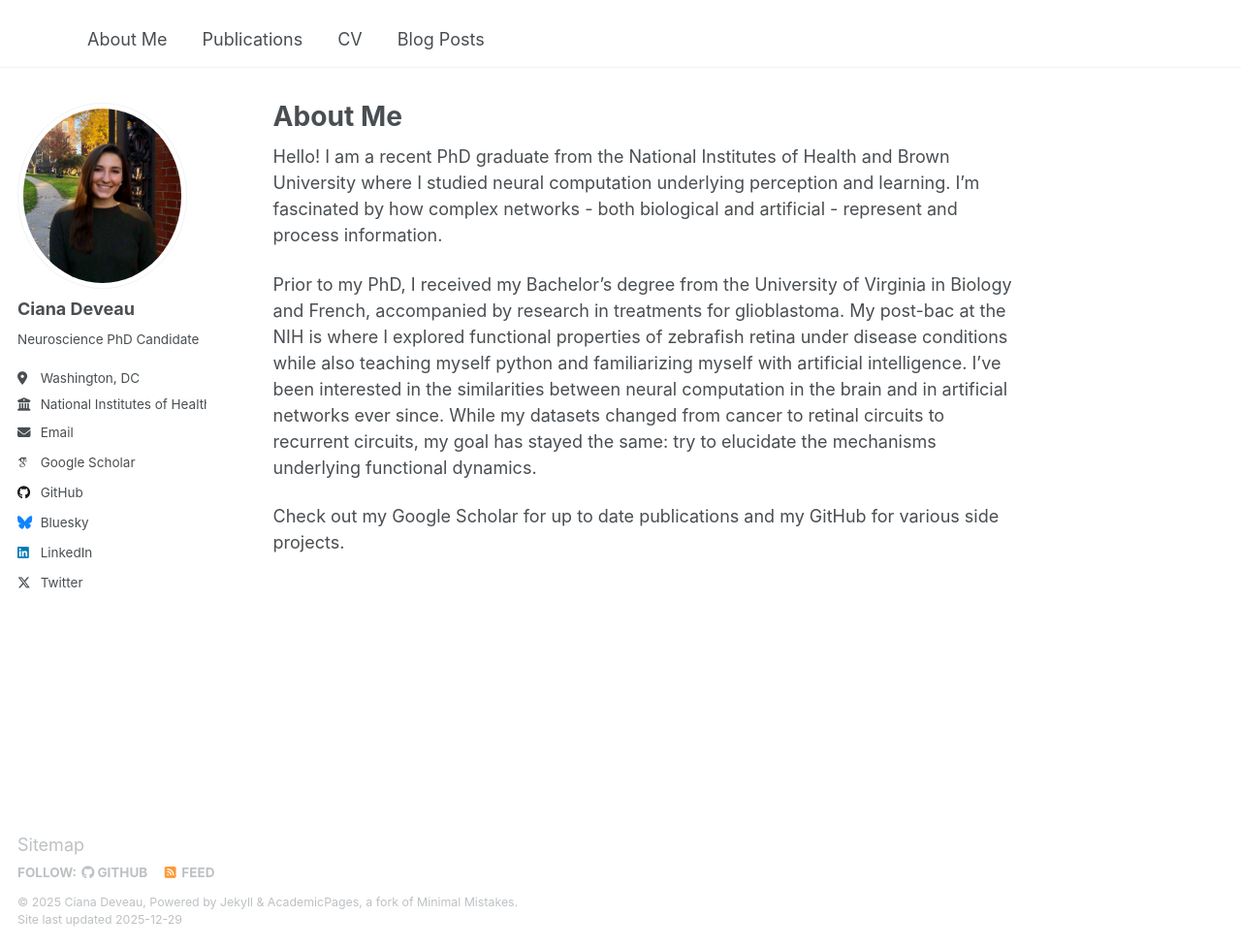
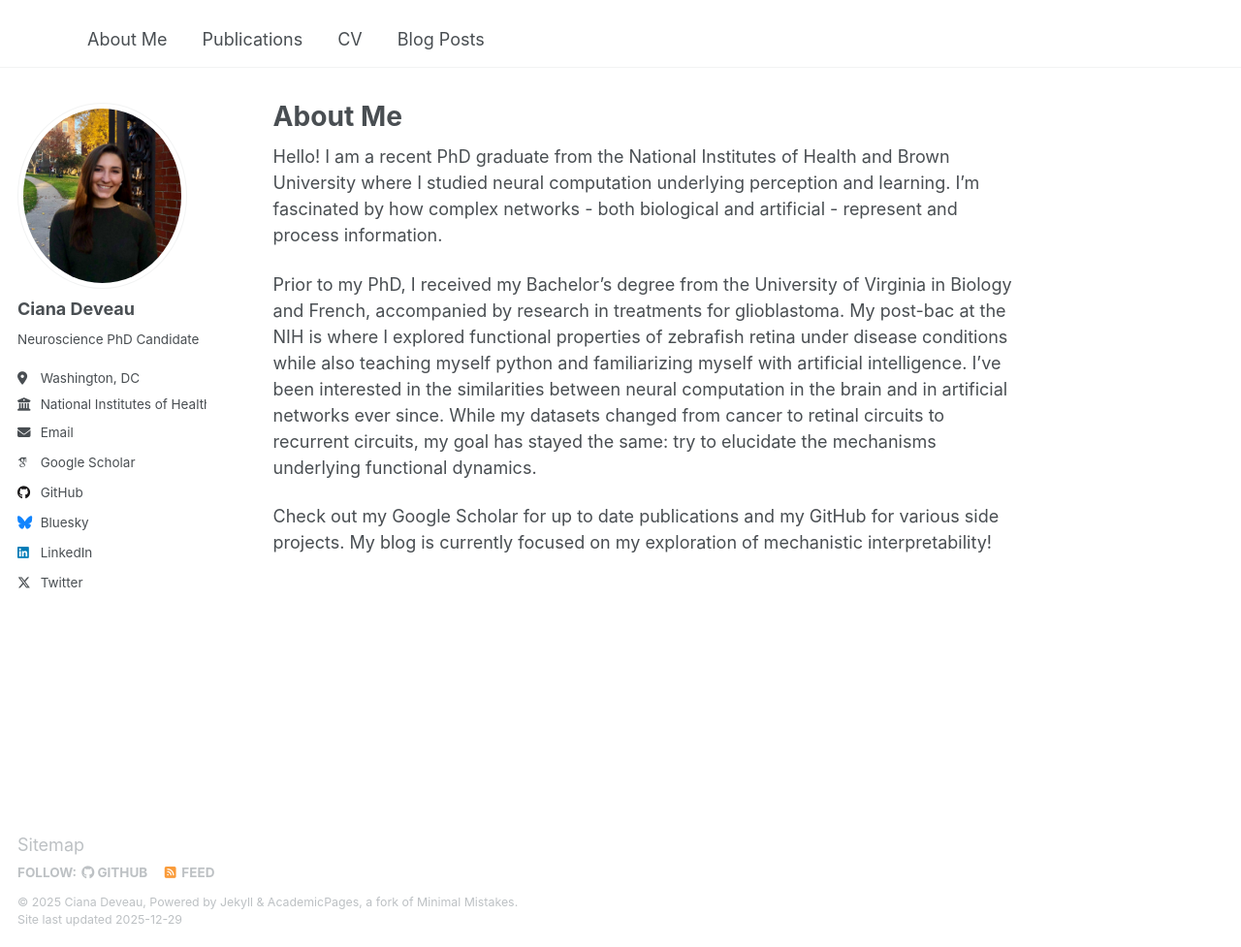
Before and after one commit to cianadeveau/cianadeveau.github.io, a Jekyll site: the page built from _pages/about.md, in a window 1280 px wide and 977 px high. Shown: the whole window at 97% size. Built offline with Jekyll 4.4.1, drawn with Linux system fonts in a browser that asks for light colours; some web fonts are replaced.

Commit message:
Update about.md

```diff
--- a/_pages/about.md
+++ b/_pages/about.md
@@ -11,4 +11,4 @@ Hello! I am a recent PhD graduate from the National Institutes of Health and Bro
 
 Prior to my PhD, I received my Bachelor's degree from the University of Virginia in Biology and French, accompanied by research in treatments for glioblastoma. My post-bac at the NIH is where I explored functional properties of zebrafish retina under disease conditions while also teaching myself python and familiarizing myself with artificial intelligence. I've been interested in the similarities between neural computation in the brain and in artificial networks ever since. While my datasets changed from cancer to retinal circuits to recurrent circuits, my goal has stayed the same: try to elucidate the mechanisms underlying functional dynamics.
 
-Check out my Google Scholar for up to date publications and my GitHub for various side projects.
+Check out my Google Scholar for up to date publications and my GitHub for various side projects. My blog is currently focused on my exploration of mechanistic interpretability!
```
